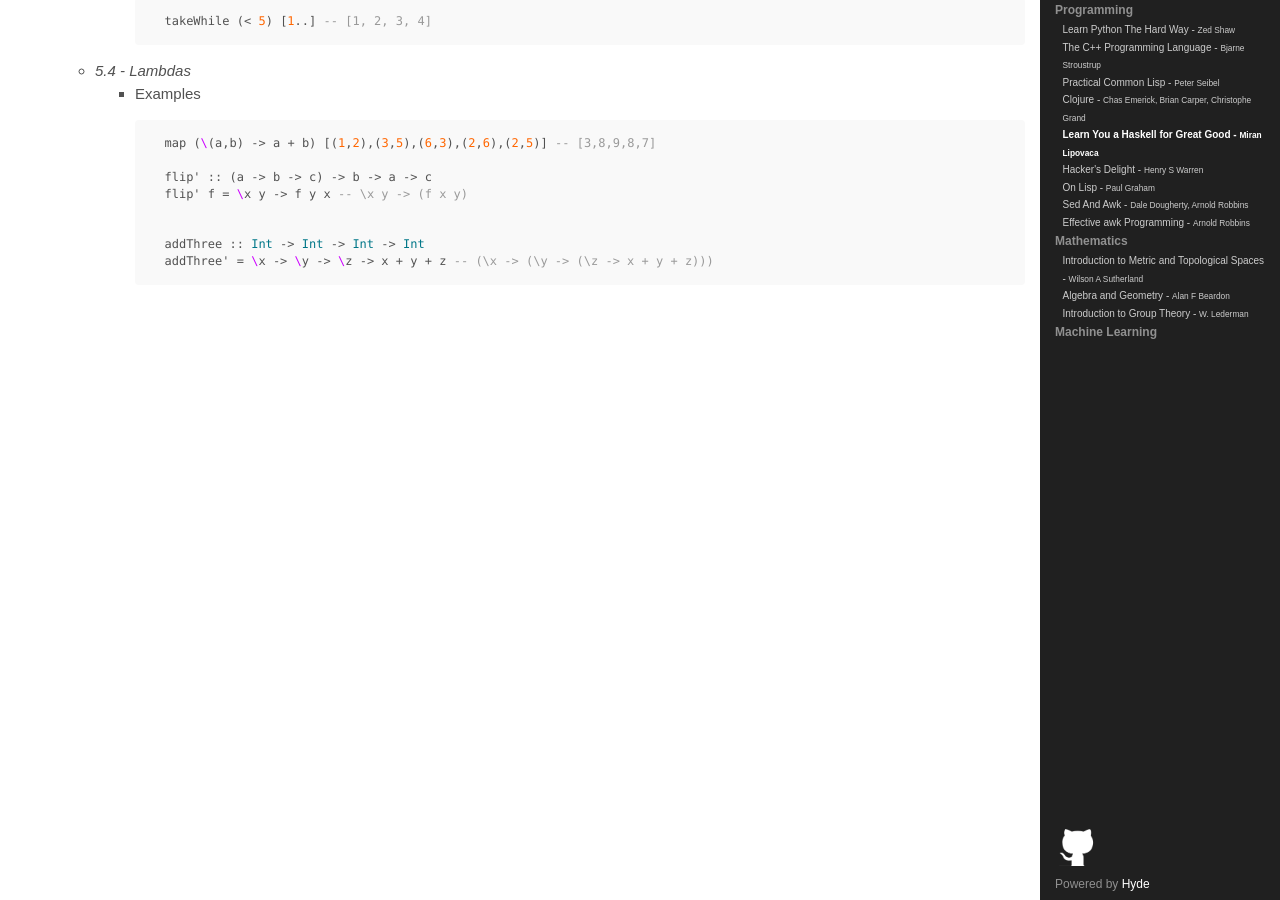
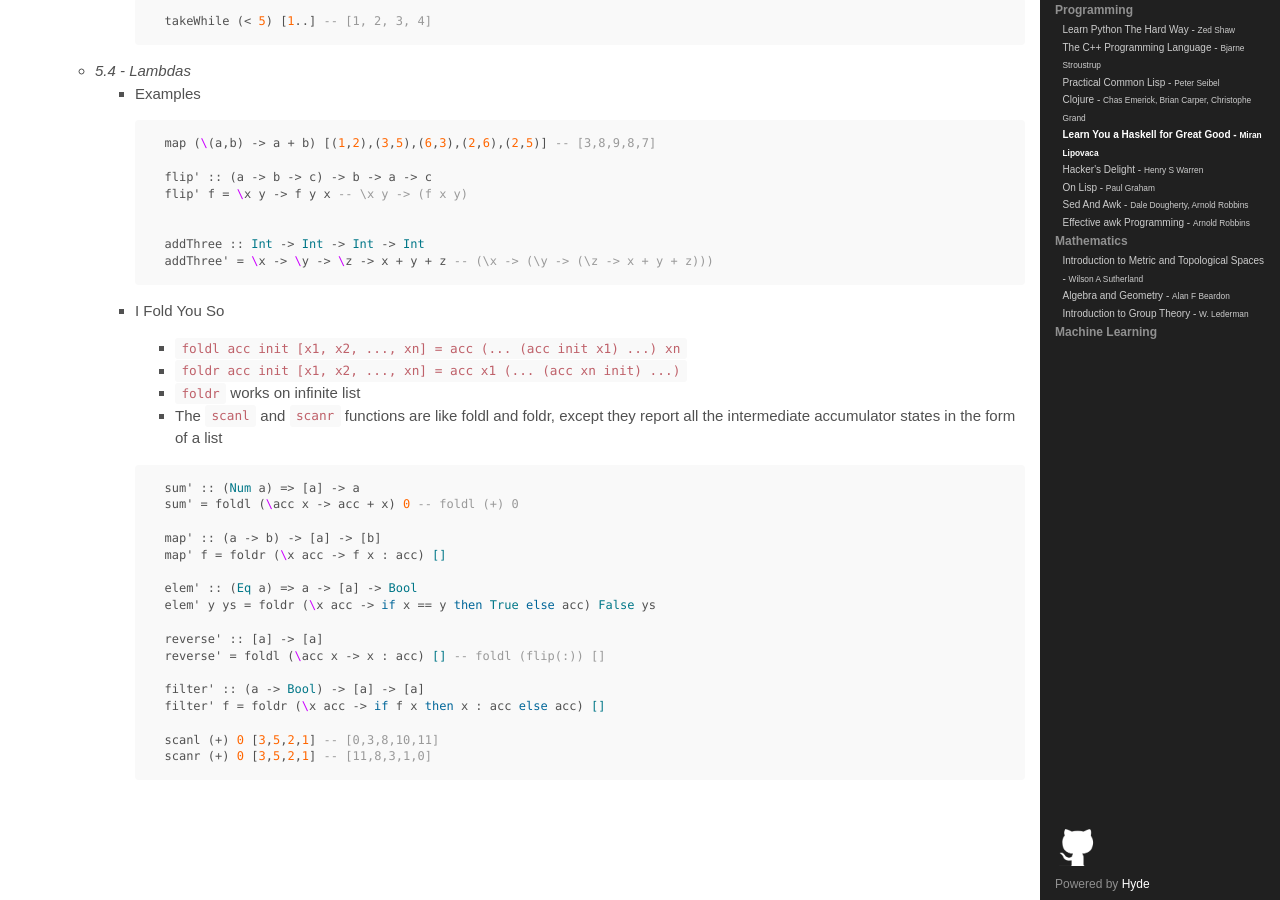
Before and after one commit to Corei13/notes, a Jekyll site: the page built from Programming/Learn You a Haskell for Great Good - Miran Lipovaca/notes.md, in a window 1280 px wide and 900 px high, scrolled down 5723 px. Built offline with Jekyll 4.4.1, drawn with Linux system fonts in a browser that asks for light colours; Markdown is read by kramdown in place of the engine named in the settings.

Commit message:
updated Programming/Learn You a Haskell for Great Good - Miran Lipovaca/notes.md

````diff
--- a/Programming/Learn You a Haskell for Great Good - Miran Lipovaca/notes.md
+++ b/Programming/Learn You a Haskell for Great Good - Miran Lipovaca/notes.md
@@ -313,3 +313,28 @@ tags: Haskell
             addThree :: Int -> Int -> Int -> Int
             addThree' = \x -> \y -> \z -> x + y + z -- (\x -> (\y -> (\z -> x + y + z)))
             ```
+        - I Fold You So
+            - `foldl acc init [x1, x2, ..., xn] = acc (... (acc init x1) ...) xn`
+            - `foldr acc init [x1, x2, ..., xn] = acc x1 (... (acc xn init) ...)`
+            - `foldr` works on infinite list
+            - The `scanl` and `scanr` functions are like foldl and foldr, except they report all the intermediate accumulator states in the form of a list
+
+            ```haskell
+            sum' :: (Num a) => [a] -> a
+            sum' = foldl (\acc x -> acc + x) 0 -- foldl (+) 0
+
+            map' :: (a -> b) -> [a] -> [b]
+            map' f = foldr (\x acc -> f x : acc) []
+
+            elem' :: (Eq a) => a -> [a] -> Bool
+            elem' y ys = foldr (\x acc -> if x == y then True else acc) False ys
+
+            reverse' :: [a] -> [a]
+            reverse' = foldl (\acc x -> x : acc) [] -- foldl (flip(:)) []
+
+            filter' :: (a -> Bool) -> [a] -> [a]
+            filter' f = foldr (\x acc -> if f x then x : acc else acc) []
+
+            scanl (+) 0 [3,5,2,1] -- [0,3,8,10,11]
+            scanr (+) 0 [3,5,2,1] -- [11,8,3,1,0]
+            ```
````
